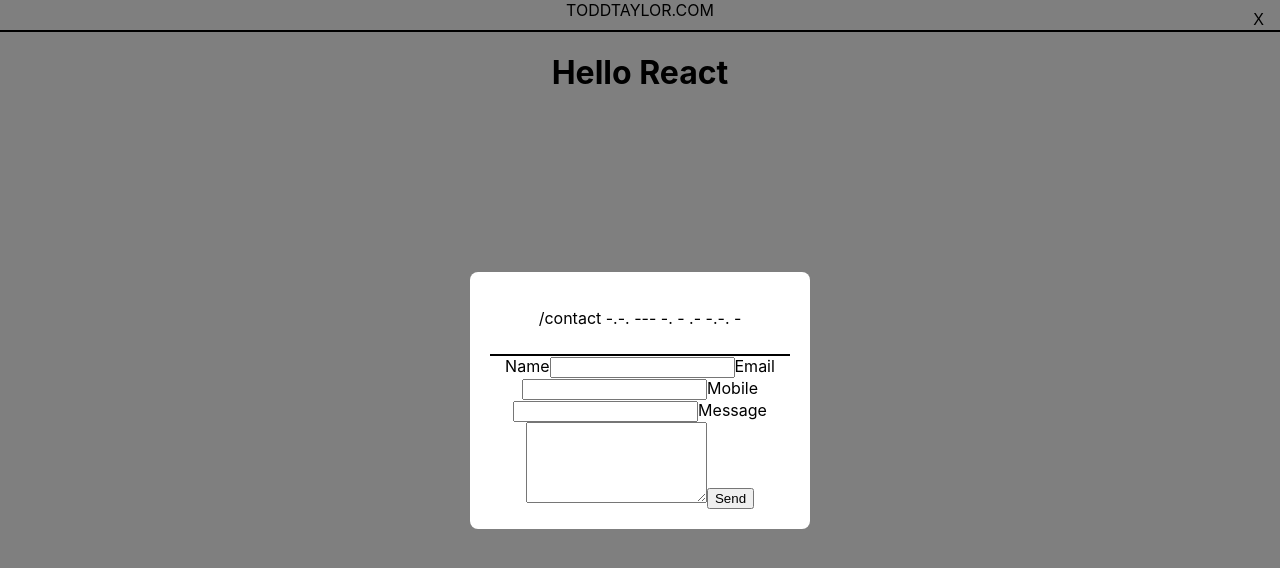
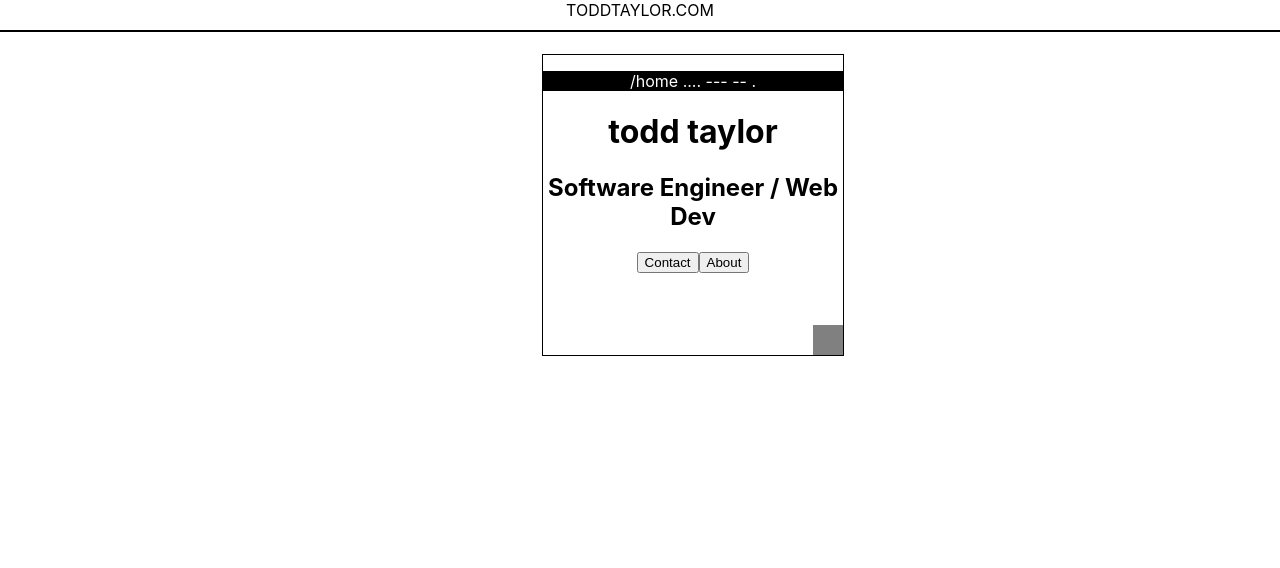
Before and after one commit to tt01924/my-project, a React (Create React App) app in the folder client/: page / in a window 1280 px wide. Shown: the top 568 px of the page. Built offline with nearby package versions, Linux system fonts and the light colour scheme; the HTML template or start-up script is replaced by a standard one.

Commit message:
importing homepage over

```diff
--- a/client/public/index.html
+++ b/client/public/index.html
@@ -6,8 +6,8 @@
     <meta name="viewport" content="width=device-width, initial-scale=1" />
     <meta name="theme-color" content="#000000" />
     <meta
-      name="description"
-      content="Web site created using create-react-app"
+      name="ToddTaylor"
+      content="Personal website to showcase my skillset."
     />
     <link rel="apple-touch-icon" href="%PUBLIC_URL%/logo192.png" />
     <!--
@@ -24,7 +24,7 @@
       work correctly both with client-side routing and a non-root public URL.
       Learn how to configure a non-root public URL by running `npm run build`.
     -->
-    <title>React App</title>
+    <title>Todd Taylor</title>
   </head>
   <body>
     <noscript>You need to enable JavaScript to run this app.</noscript>
--- a/client/src/App.js
+++ b/client/src/App.js
@@ -1,16 +1,122 @@
+// import './App.css';
+// import { useState } from 'react';
+
+
+// import Contact from './components/Contact';
+
+
+// function App() {
+//   return (
+//     <div className="App">
+//       <header>
+//         TODDTAYLOR.COM
+//       </header>
+
+//         <h1>Hello React</h1>
+//         <Contact />
+//     </div>
+//   );
+// }
+
+// export default App;
+
 import './App.css';
+import { useState } from 'react';
 import Contact from './components/Contact';
+import AboutMe from './components/AboutMe';
 
 
 function App() {
+  const [isContactOpen, setIsContactOpen] = useState(false);
+  const [isAboutMeOpen, setIsAboutMeOpen] = useState(false);
+
+  const getRandomPosition = () => {
+    const randomX = Math.floor(Math.random() * (window.innerWidth - 600));
+    const randomY = Math.floor(Math.random() * (window.innerHeight - 600));
+    return { x: randomX, y: randomY };
+  };
+
+  const [position, setPosition] = useState(getRandomPosition());
+  const [size, setSize] = useState({ width: 300, height: 300 });
+  const [isDragging, setIsDragging] = useState(false);
+  const [startPosition, setStartPosition] = useState({ mouseX: 0, mouseY: 0 });
+  const [isResizing, setIsResizing] = useState(false);
+
+
+  const handleMouseDown = (e) => {
+    setIsDragging(true);
+    setStartPosition({ mouseX: e.clientX - position.x, mouseY: e.clientY - position.y });
+  };
+
+  const handleMouseMove = (e) => {
+    if (isDragging) {
+      setPosition({
+        x: e.clientX - startPosition.mouseX,
+        y: e.clientY - startPosition.mouseY,
+      });
+    } else if (isResizing) {
+      const newWidth = Math.max(200, e.clientX - position.x);
+      const newHeight = Math.max(200, e.clientY - position.y);
+      setSize({ width: newWidth, height: newHeight });
+    }
+  };
+
+  const handleMouseUp = () => {
+    setIsDragging(false);
+    // setIsResizing(false);
+  };
+
+  const handleResizeMouseDown = (e) => {
+    e.stopPropagation();
+    // setIsResizing(true);
+  };
+
   return (
-    <div className="App">
-      <header>
+    <div className="App" onMouseMove={handleMouseMove} onMouseUp={handleMouseUp}>
+      <header style={{ borderBottom: "2px solid black", paddingBottom: "10px" }}>
         TODDTAYLOR.COM
       </header>
 
-        <h1>Hello React</h1>
-        <Contact />
+      <div
+        className="homePage"
+        style={{
+          position: "absolute",
+          top: position.y,
+          left: position.x,
+          width: size.width,
+          height: size.height,
+          cursor: isDragging ? "grabbing" : "grab",
+          backgroundColor: "white",
+          border: "1px solid black",
+          overflow: "scroll",
+        }}
+        onMouseDown={handleMouseDown}
+      >
+        <p style={{ backgroundColor: "black", color: "white" }}>/home .... --- -- .</p>
+        <h1>todd taylor</h1>
+        <h2>Software Engineer / Web Dev</h2>
+
+        {/* Section buttons */}
+        <button className="contact" onClick={() => setIsContactOpen(true)}>Contact</button>
+        <button className="about" onClick={() => setIsAboutMeOpen(true)}>About</button>
+
+        {isContactOpen && <Contact contactOpenPopup={setIsContactOpen} />}
+        {isAboutMeOpen && <AboutMe aboutMeOpenPopup={setIsAboutMeOpen} />}
+
+        {/* Resize handle */}
+        <div
+          style={{
+            position: "absolute",
+            bottom: 0,
+            right: 0,
+            width: "30px",
+            height: "30px",
+            backgroundColor: "gray",
+            cursor: "se-resize",
+          }}
+          onMouseDown={handleResizeMouseDown}
+        />
+      </div>
     </div>
   );
 }
```
